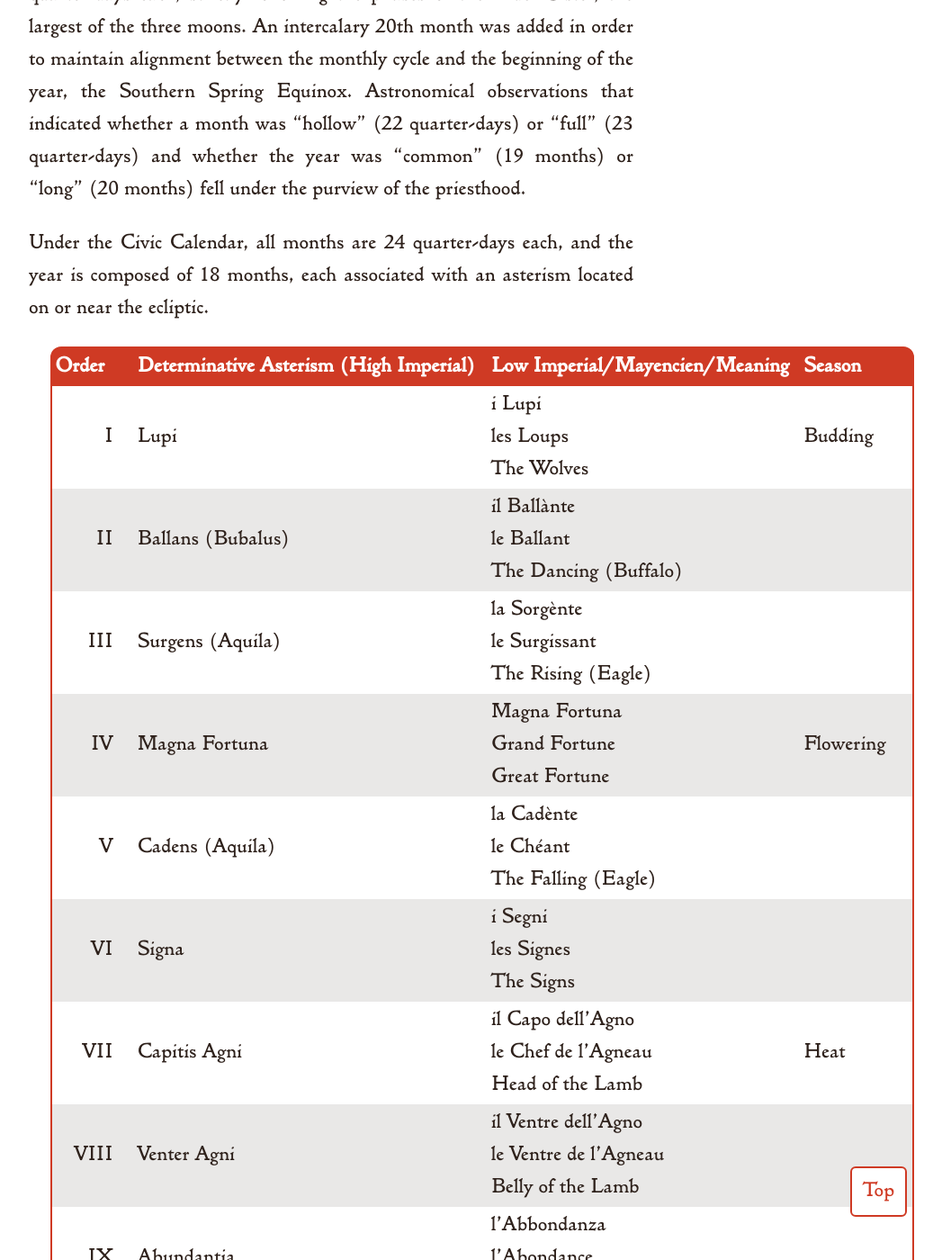
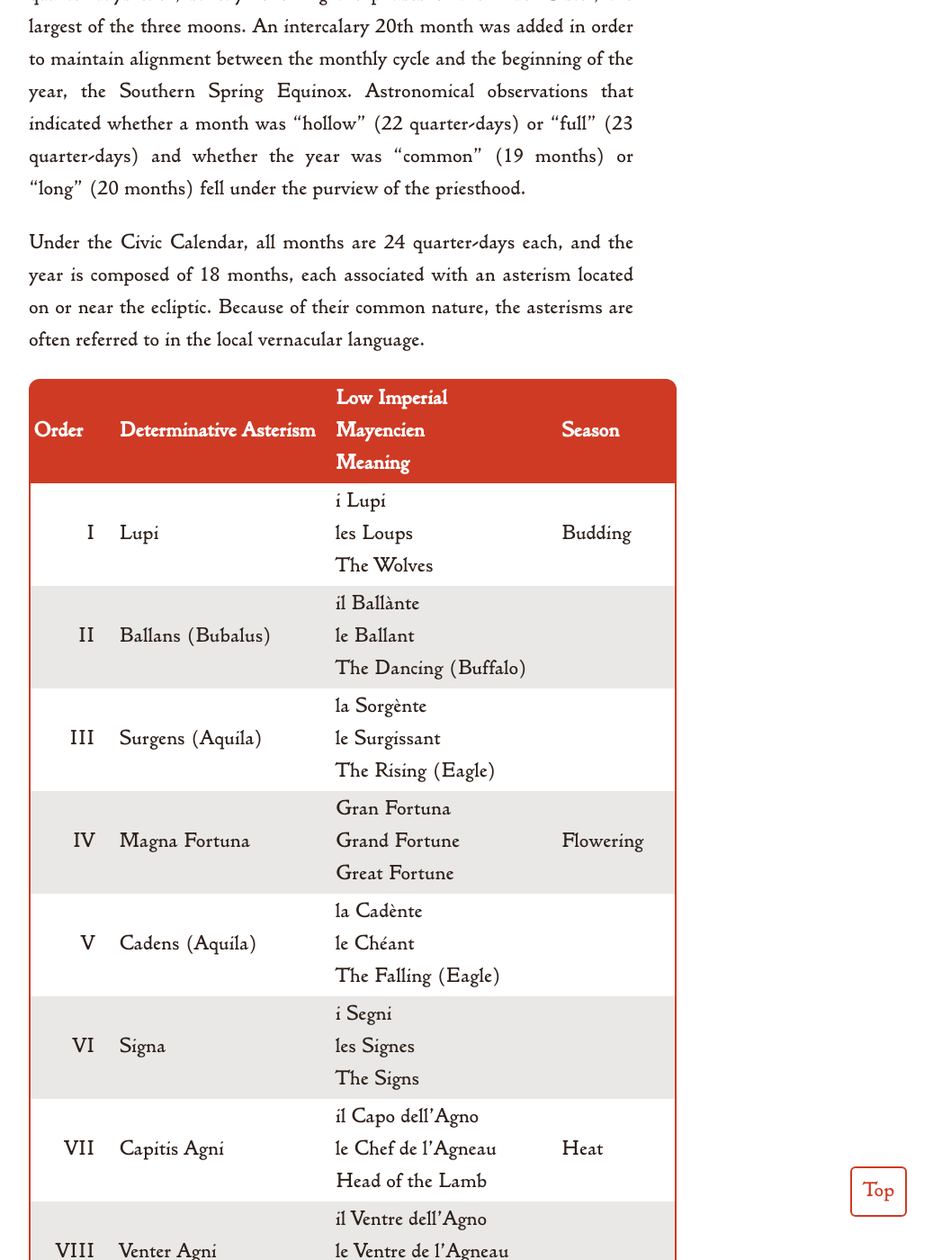
Before and after one commit to kmules1/kmules1.github.io, a Jekyll site: the page built from ecumene/world/index.md, in a window 1280 px wide and 1400 px high, scrolled down 5250 px. Shown: the whole window at 90% size, without its empty margins (176-1223 px from the left). Built offline with Jekyll 4.4.1, drawn with Linux system fonts in a browser that asks for light colours.

Commit message:
further revision to format

```diff
--- a/assets/css/ecumene2.scss
+++ b/assets/css/ecumene2.scss
@@ -388,7 +388,6 @@ table {
 	border-collapse:			separate;
 	border-spacing:				0;
 	border-radius:				0.5rem;
-	margin-inline:				3rem;
 	max-width:					25rem;
 	width:						100%;
 }
@@ -421,7 +420,7 @@ table.list td:first-child {
 }
 
 table.wide {
-	max-width:					unset;
+	max-width:					30rem;
 }
 
 /*
--- a/ecumene/world/index.md
+++ b/ecumene/world/index.md
@@ -91,29 +91,29 @@ Instead of a year of 108/9 days, the Civic Calendar has a year of **432/6 quarte
 
 In the old Edramorian calendar, there were 19 months of 22 or 23 quarter-days each, strictly following the phases of the Elder Sister, the largest of the three moons. An intercalary 20th month was added in order to maintain alignment between the monthly cycle and the beginning of the year, the Southern Spring Equinox. Astronomical observations that indicated whether a month was "hollow" (22 quarter-days) or "full" (23 quarter-days) and whether the year was "common" (19 months) or "long" (20 months) fell under the purview of the priesthood.
 
-Under the Civic Calendar, all months are 24 quarter-days each, and the year is composed of 18 months, each associated with an asterism located on or near the ecliptic.
+Under the Civic Calendar, all months are 24 quarter-days each, and the year is composed of 18 months, each associated with an asterism located on or near the ecliptic. Because of their common nature, the asterisms are often referred to in the local vernacular language.
 
-| Order | Determinative Asterism (High Imperial) | Low Imperial/Mayencien/Meaning                                            | Season          |
-|-------|----------------------------------------|---------------------------------------------------------------------------|-----------------|
-| I     | Lupi                                   | i Lupi<br>les Loups<br>The Wolves                                         | Budding         |
-| II    | Ballans (Bubalus)                      | il Ballànte<br>le Ballant<br>The Dancing (Buffalo)                        |                 |
-| III   | Surgens (Aquila)                       | la Sorgènte<br>le Surgissant<br>The Rising (Eagle)                        |                 |
-| IV    | Magna Fortuna                          | Magna Fortuna<br>Grand Fortune<br>Great Fortune                           | Flowering       |
-| V     | Cadens (Aquila)                        | la Cadènte<br>le Chéant<br>The Falling (Eagle)                            |                 |
-| VI    | Signa                                  | i Segni<br>les Signes<br>The Signs                                        |                 |
-| VII   | Capitis Agni                           | il Capo dell'Agno<br>le Chef de l'Agneau<br>Head of the Lamb              | Heat            |
-| VIII  | Venter Agni                            | il Ventre dell'Agno<br>le Ventre de l'Agneau<br>Belly of the Lamb         |                 |
-| IX    | Abundantia                             | l'Abbondanza<br>l'Abondance<br>The Abundance                              |                 |
-| E     |                                        |                                                                           | *Intercalation* |
-| X     | Sequens                                | il Seguente<br>le Suivant<br>The Follower                                 | Harvest         |
-| XI    | Trichiae                               | le Trecce<br>les Tresses<br>The Braids                                    |                 |
-| XII   | Cinctura                               | la Cintura<br>la Ceinture<br>The Belt                                     |                 |
-| XIII  | Arcus                                  | l'Arco<br>l'Arc<br>The Bow                                                | Frost           |
-| XIV   | Vacuus                                 | il Vuoto<br>le Vide<br>The Empty                                          |                 |
-| XV    | Pisces                                 | i Pesci<br>Les Poissons<br>The Fishes                                     |                 |
-| XVI   | Summus Serpentis                       | il Cocuzzolo del Serpente<br>le Sommet du Serpent<br>Crown of the Serpent | Quiet           |
-| XVII  | Cor Serpentis                          | il Cuore del Serpente<br>le Cœur du Serpent<br>Heart of the Serpent       |                 |
-| XVIII | Cauda Serpentis                        | la Coda del Serpente<br>la Queue du Serpent<br>Tail of the Serpent        |                 |
+| Order | Determinative Asterism | Low Imperial<br>Mayencien<br>Meaning                                      | Season          |
+|-------|------------------------|---------------------------------------------------------------------------|-----------------|
+| I     | Lupi                   | i Lupi<br>les Loups<br>The Wolves                                         | Budding         |
+| II    | Ballans (Bubalus)      | il Ballànte<br>le Ballant<br>The Dancing (Buffalo)                        |                 |
+| III   | Surgens (Aquila)       | la Sorgènte<br>le Surgissant<br>The Rising (Eagle)                        |                 |
+| IV    | Magna Fortuna          | Gran Fortuna<br>Grand Fortune<br>Great Fortune                            | Flowering       |
+| V     | Cadens (Aquila)        | la Cadènte<br>le Chéant<br>The Falling (Eagle)                            |                 |
+| VI    | Signa                  | i Segni<br>les Signes<br>The Signs                                        |                 |
+| VII   | Capitis Agni           | il Capo dell'Agno<br>le Chef de l'Agneau<br>Head of the Lamb              | Heat            |
+| VIII  | Venter Agni            | il Ventre dell'Agno<br>le Ventre de l'Agneau<br>Belly of the Lamb         |                 |
+| IX    | Abundantia             | l'Abbondanza<br>l'Abondance<br>The Abundance                              |                 |
+| E     |                        |                                                                           | *Intercalation* |
+| X     | Sequens                | il Seguente<br>le Suivant<br>The Follower                                 | Harvest         |
+| XI    | Trichiae               | le Trecce<br>les Tresses<br>The Braids                                    |                 |
+| XII   | Cinctura               | la Cintura<br>la Ceinture<br>The Belt                                     |                 |
+| XIII  | Arcus                  | l'Arco<br>l'Arc<br>The Bow                                                | Frost           |
+| XIV   | Vacuus                 | il Vuoto<br>le Vide<br>The Empty                                          |                 |
+| XV    | Pisces                 | i Pesci<br>Les Poissons<br>The Fishes                                     |                 |
+| XVI   | Summus Serpentis       | il Cocuzzolo del Serpente<br>le Sommet du Serpent<br>Crown of the Serpent | Quiet           |
+| XVII  | Cor Serpentis          | il Cuore del Serpente<br>le Cœur du Serpent<br>Heart of the Serpent       |                 |
+| XVIII | Cauda Serpentis        | la Coda del Serpente<br>la Queue du Serpent<br>Tail of the Serpent        |                 |
 {: .list.wide }
 
 <aside class="sidebox">
```
